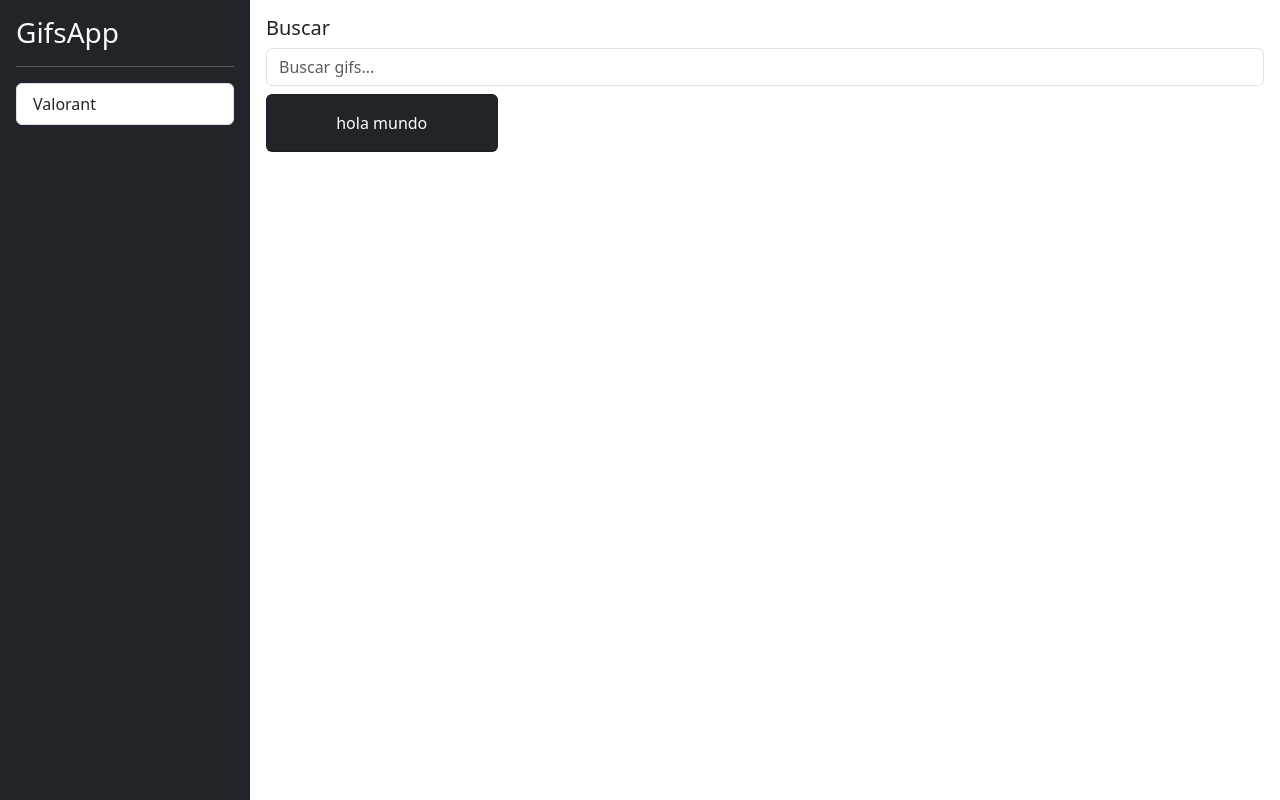
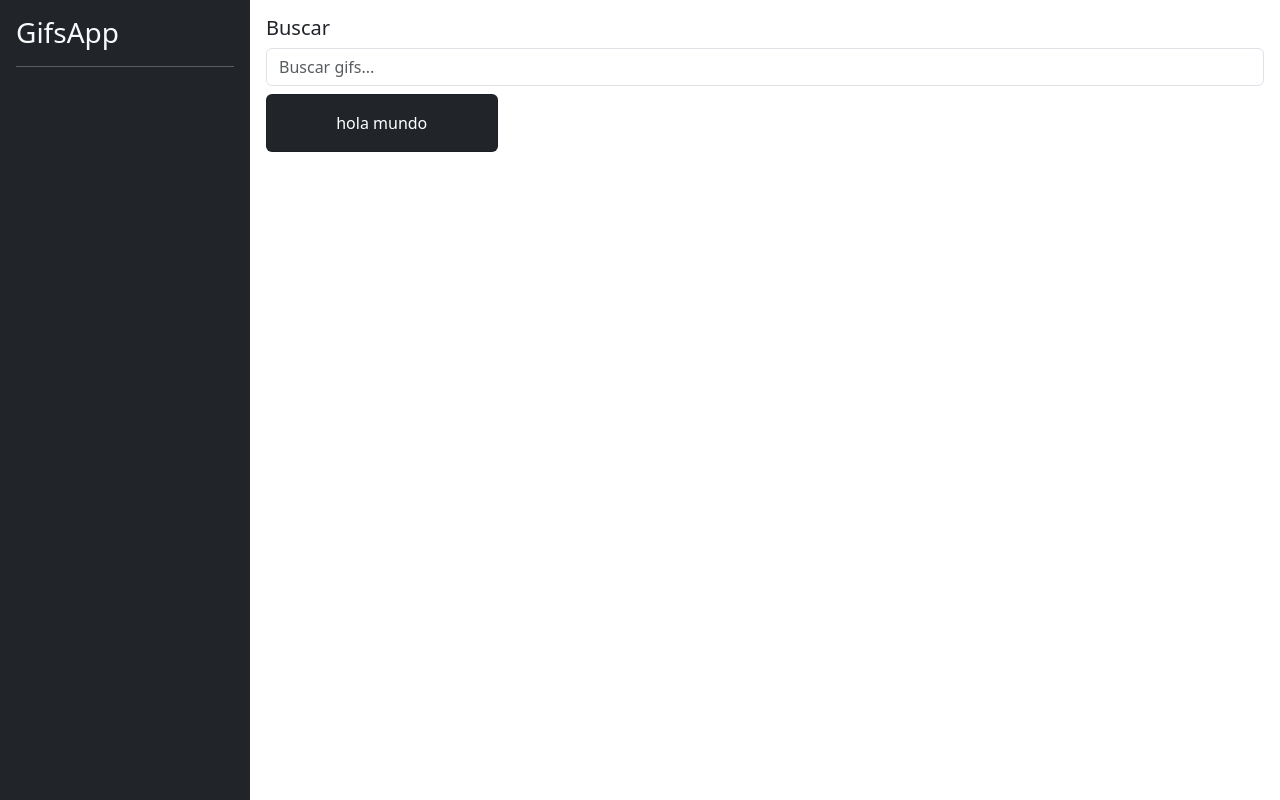
Before and after one commit to Mdperez19/Gifs-App, an Angular app: page / in a window 1280 px wide. Built offline with nearby package versions, Linux system fonts and the light colour scheme.

Commit message:
Refactor sidebar component to display tags from gifs service

```diff
--- a/src/app/shared/components/sidebar/sidebar.component.html
+++ b/src/app/shared/components/sidebar/sidebar.component.html
@@ -4,8 +4,8 @@
   <hr class="text-white">
 
   <div class="list-group list-reset">
-    <button class="list-group-item list-group-item-action">
-      Valorant
+    <button *ngFor="let tag of tags" class="list-group-item list-group-item-action">
+      {{ tag | titlecase }}
     </button>
   </div>
 
--- a/src/app/shared/components/sidebar/sidebar.component.ts
+++ b/src/app/shared/components/sidebar/sidebar.component.ts
@@ -1,4 +1,5 @@
 import { Component } from '@angular/core';
+import { GifsService } from '../../../gifs/services/gifs.service';
 
 @Component({
   selector: 'shared-sidebar',
@@ -7,4 +8,9 @@
 })
 export class SidebarComponent {
 
+  constructor(private gifsService: GifsService) { }
+
+  get tags() {
+    return this.gifsService.tagsHistory;
+  }
 }
```
